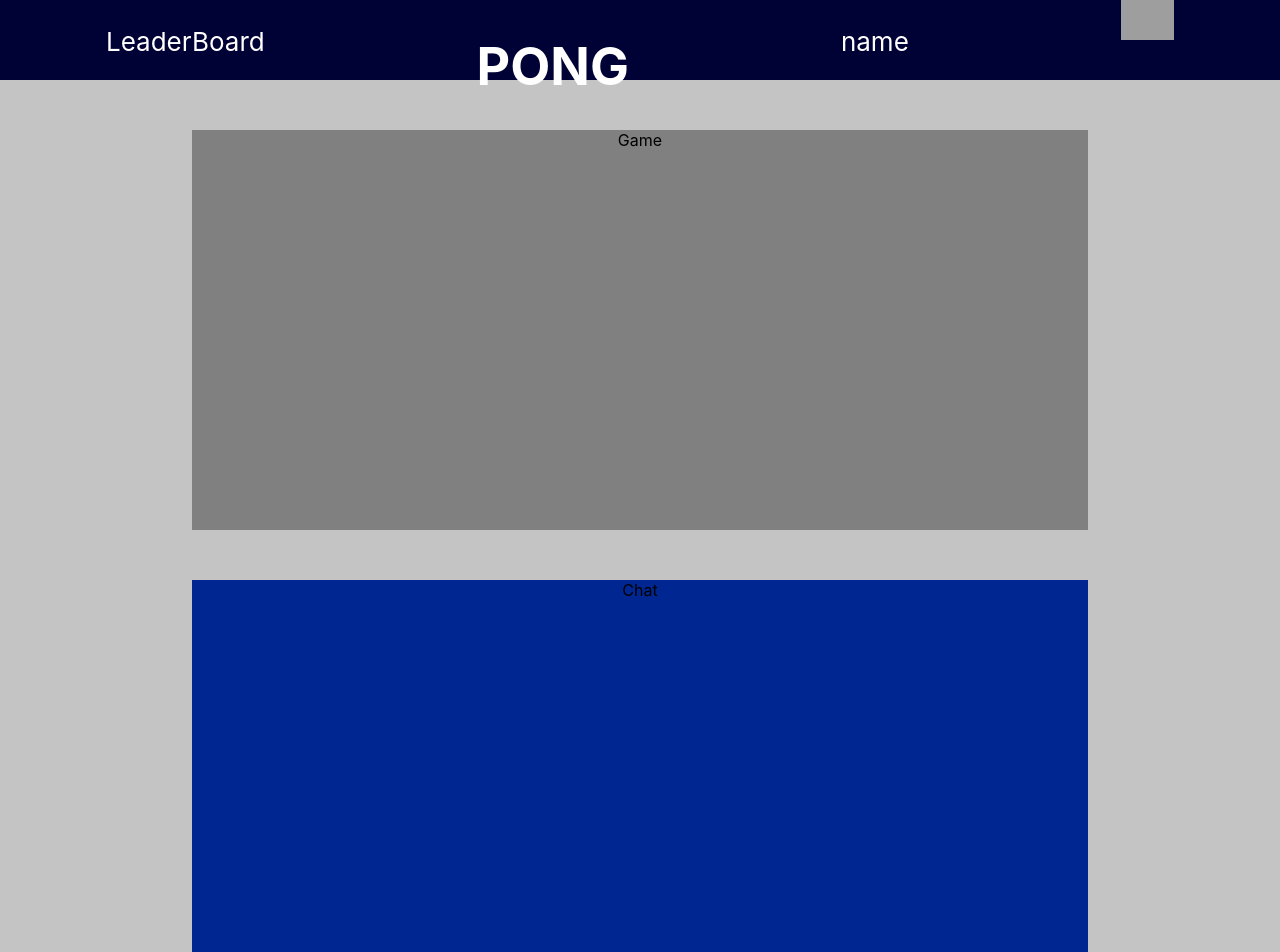
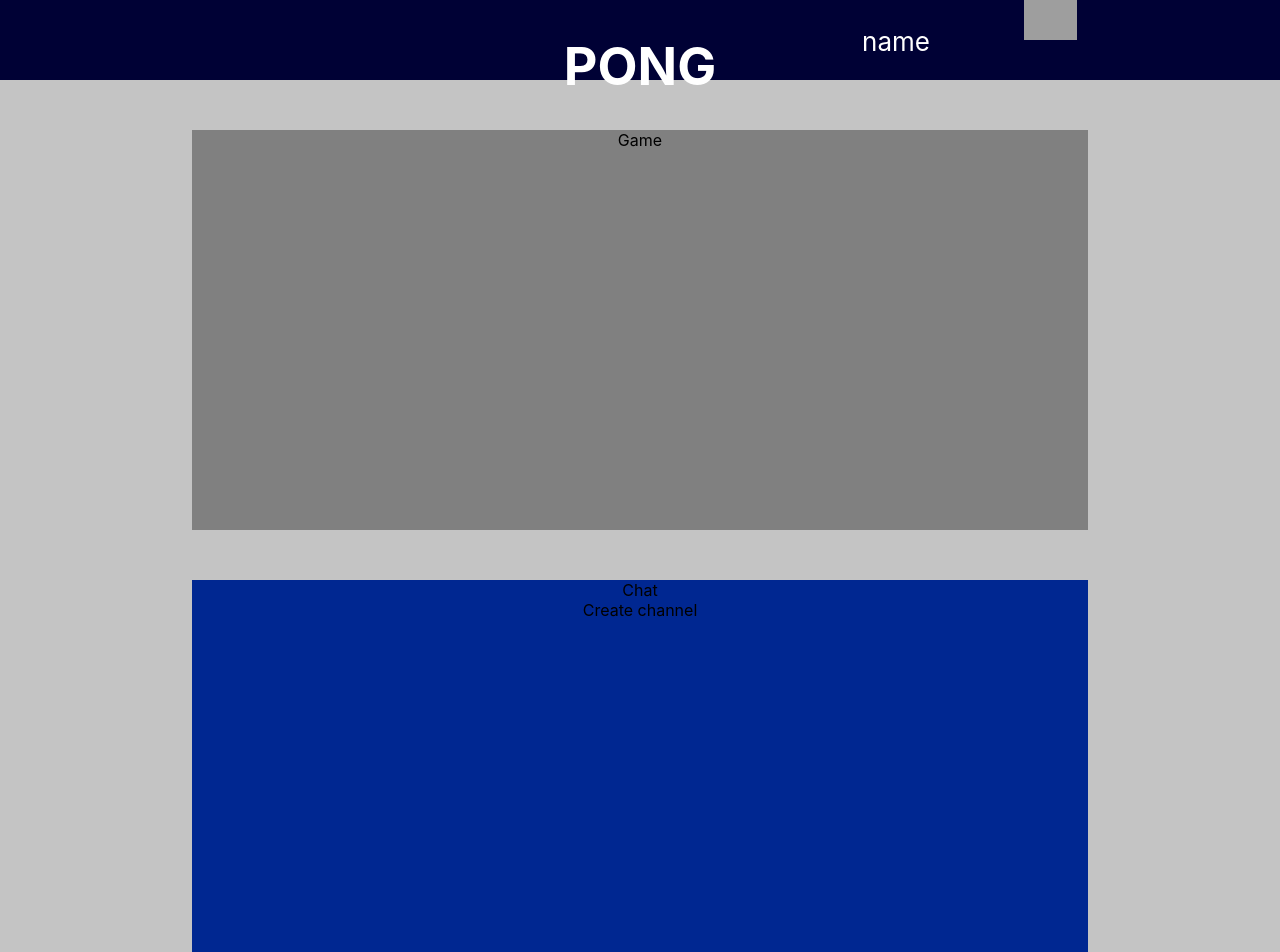
Before and after one commit to 2LeoCode/ft_transcendance, a React (Create React App) app in the folder site/front/: page / in a window 1280 px wide. Shown: the top 952 px of the page. Built offline with nearby package versions, Linux system fonts and the light colour scheme; grey boxes are pictures that could not be loaded.

Commit message:
update css

```diff
--- a/site/front/src/components/Chat.tsx
+++ b/site/front/src/components/Chat.tsx
@@ -3,7 +3,10 @@ import '../styles/Chat.css';
 
 function Chat()
 {
-	return (<div className="Chat">Chat</div>);
+	return (
+	<div className="Chat">Chat
+		<div className='createChannel'>Create channel</div>
+	</div>);
 }
 
 export default Chat;
--- a/site/front/src/components/Header.tsx
+++ b/site/front/src/components/Header.tsx
@@ -5,7 +5,8 @@ function Header()
 {
 	return (
 	<div className='Header'>
-		<p>LeaderBoard</p>
+		<p></p>
+		<p></p>
 		<h1>PONG</h1>
 		<p>name</p>
 		<img height="50%" src="https://imgs.search.brave.com/VlAX4lbBrQGhOen-rO_KjNU3nOezhtzRZpvM6uqMrO0/rs:fit:980:966:1/g:ce/aHR0cDovL2Nkbi5v/bmxpbmV3ZWJmb250/cy5jb20vc3ZnL2lt/Z181Njg2NTcucG5n" alt="avatar" />
--- a/site/front/src/styles/Header.css
+++ b/site/front/src/styles/Header.css
@@ -2,6 +2,7 @@
 	width: 100vw;
 	height: 10vh;
 	background-color: rgb(0, 1, 53);
-	display: flex;
-	justify-content: space-around;
+	display: grid;
+	grid-template-columns: 20vw 20vw 20vw 20vw 20vw;
+	grid-template-rows: 10vh;
 }
```
